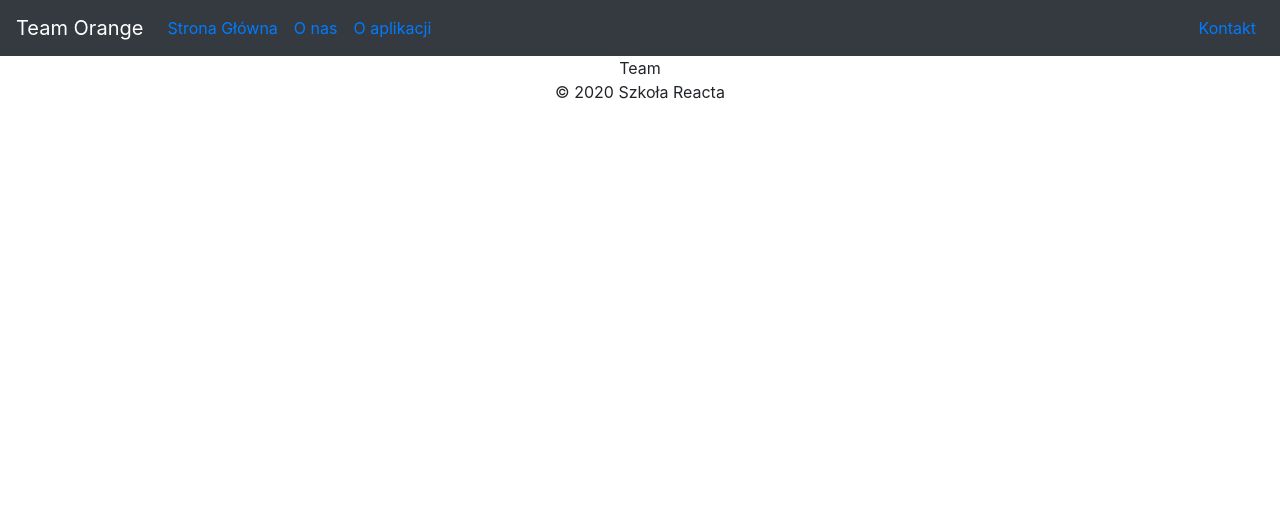
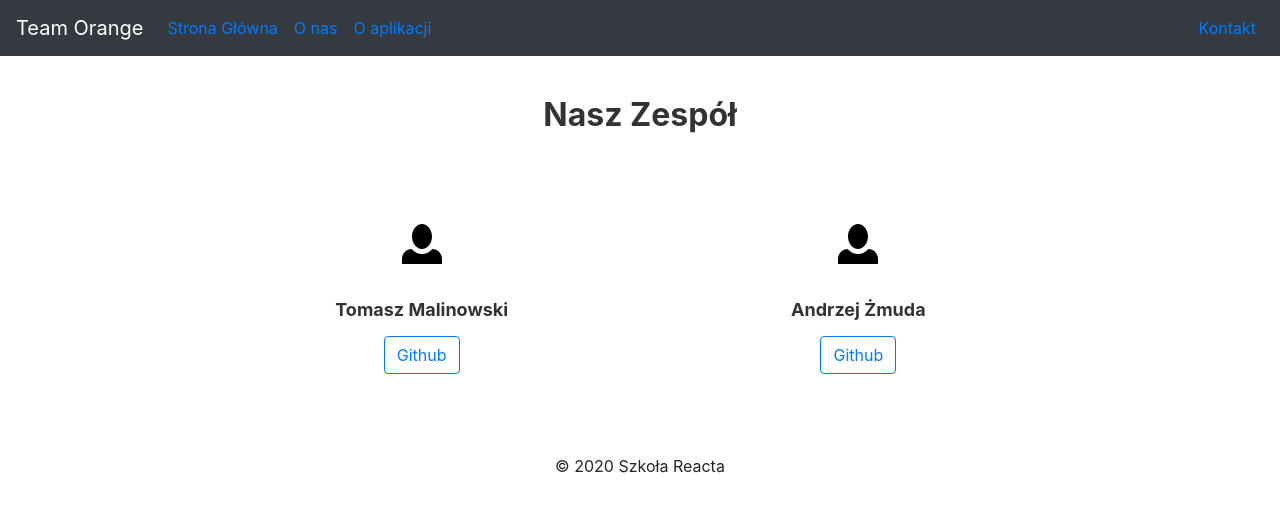
Before and after one commit to szkola-reacta/team-orange-www, a React (Create React App) app: page /team in a window 1280 px wide. Shown: the top 512 px of the page. Built offline with nearby package versions, Linux system fonts and the light colour scheme.

Commit message:
first develop commit

```diff
--- a/src/components/Team.js
+++ b/src/components/Team.js
@@ -1,10 +1,35 @@
 import React from 'react';
 import { withRouter } from "react-router-dom";
+import Button from 'react-bootstrap/Button';
 
 
 function Team () {
     return (
-        <div>Team</div>
+        <div className='team'>
+            <div className="about-boxed">
+            <div className="intro">
+                <h2 className="text-center">Nasz Zespół</h2>
+            </div>
+            <div className="row justify-content-center features">
+                <div className="col-sm-6 col-md-5 col-lg-4 item">
+                    <div className="text-center box"><img className="icon" src="/icons/person.svg" alt="person"/>
+                        <h3 className="name">Tomasz Malinowski</h3>
+                        <p className="description">
+                        <Button href="https://github.com/maltitco" variant="outline-primary">Github</Button>
+                        </p>
+                    </div>
+                </div>
+                <div className="col-sm-6 col-md-5 col-lg-4 item">
+                    <div className="box"><img className="icon" src="/icons/person.svg" alt="person"/>
+                    <h3 className="name">Andrzej Żmuda</h3>
+                        <p className="description">
+                        <Button href="https://github.com/andrzejzmuda" variant="outline-primary">Github</Button>
+                        </p>
+                    </div>
+                </div>
+            </div>
+        </div>
+        </div>
     )
 }
 
```
Also changed, not shown: public/icons/person.svg (added).
